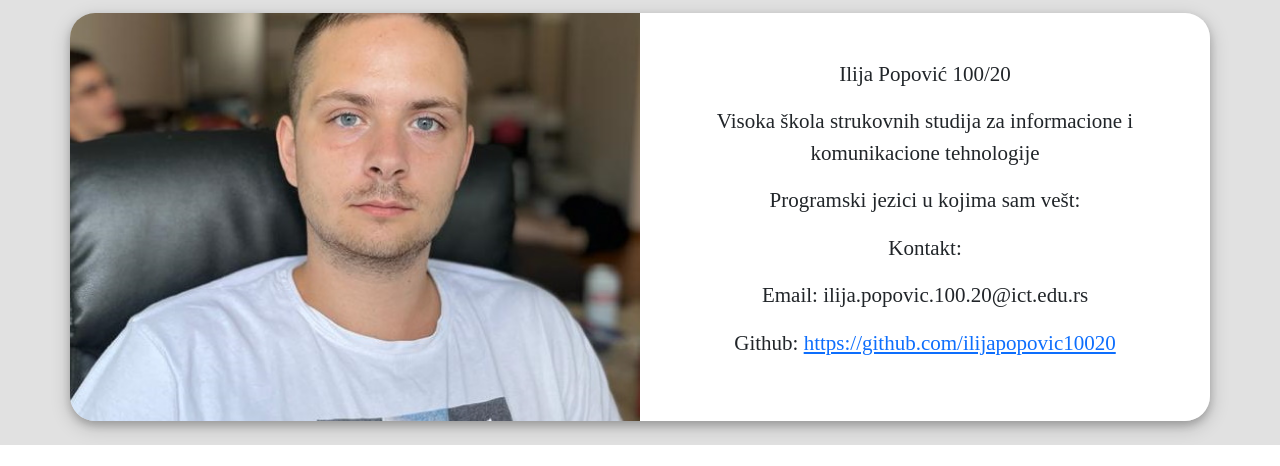
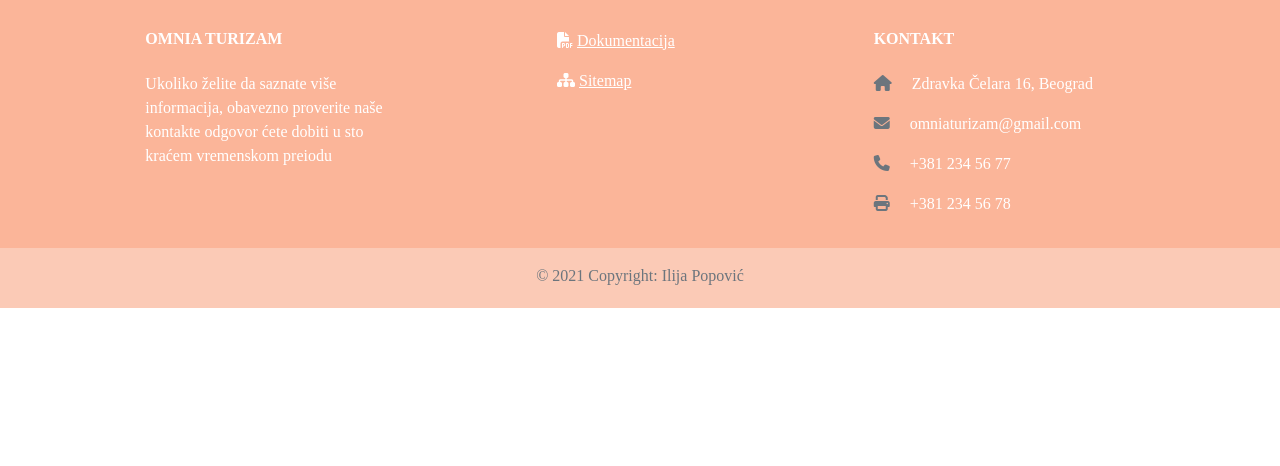
Before and after one commit to ilijapopovic10020/wp1-site, a plain HTML site: page index.html in a window 1280 px wide. Shown: the part 2866-3332 px from the top of the page. After the commit the page ends 3174 px from the top, so only its background shows below. Drawn offline with nearby package versions, Linux system fonts and the light colour scheme; a web font is replaced by a local one.

Commit message:
Update index.html

```diff
--- a/index.html
+++ b/index.html
@@ -93,26 +93,6 @@
         </div>
     </div>
 
-    <!-- Sekcija Author -->
-    <div class="container-fluid pb-4" id="author">
-        <h2 class="pt-5">O autoru</h2>
-        <div class="container mt-3" id="authorContent">
-            <div class="row">
-                <div class="col-12 col-md-6"></div>
-                <div class="col-12 col-md-6 my-auto">
-                    <p>Ilija Popović 100/20</p>
-                    <p>Visoka škola strukovnih studija za informacione i komunikacione tehnologije</p>
-                    <p>Programski jezici u kojima sam vešt:</p>
-                    <ul id="lang"></ul>
-                    <p>Kontakt:</p>
-                    <p>Email: ilija.popovic.100.20@ict.edu.rs</p>
-                    <p>Github: <a href="https://github.com/ilijapopovic10020">https://github.com/ilijapopovic10020</a>
-                    </p>
-                </div>
-            </div>
-        </div>
-    </div>
-
     <!-- Sekcija footer -->
     <footer class="text-center text-lg-start bg-white text-muted" id="footer">
         <section class="d-flex justify-content-center justify-content-lg-between p-4 border-bottom ">
```
